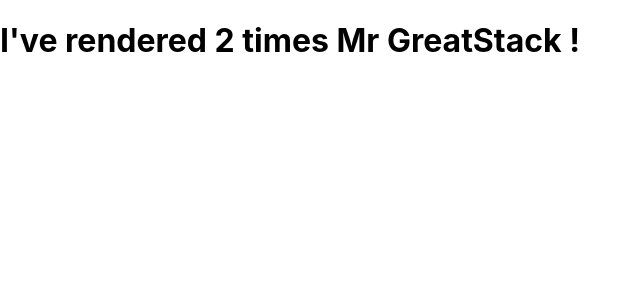
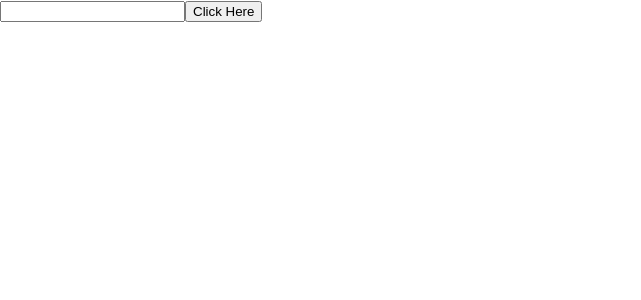
Before and after one commit to AHA193/test, a React (Create React App) app: page / in a window 1280 px wide. Shown: the top 300 px of the page, without its empty margins (0-641 px from the left). Built offline with nearby package versions, Linux system fonts and the light colour scheme.

Commit message:
useRef 3 selon 2 comportements

```diff
--- a/src/App.jsx
+++ b/src/App.jsx
@@ -1,23 +1,25 @@
-import React, { useEffect, useState } from 'react'
+import React, { useEffect, useState, useRef } from 'react'
 import './App.css'
 
 
-// ex 4 UseEffect
-// example so here we will display one counter that will display how many times component gets loaded
+// 3  UseRef
+// ex2  now we will learn about the another use of useRef hook that is accessing the Dom element
+// (selon 2 comportements l.13 selection de l'objet au hint sur le bouton & l.14 + avec un changement d'état)
+// hint 1) <input type="text" >
+// hint 2) <input type="text" style="background: blue;">
 
 function App() {
-  const [count, setCount] = useState(0)
-  const [name, setname] = useState("Mr GreatStack")
+  const inputElem = useRef()
 
-  useEffect(()=>{
-    setTimeout(()=>{
-      setCount(count => count+1);
-    },2000)
-  },[count,name])
+const btnClicked = ()=>{
+  console.log(inputElem.current);
+  inputElem.current.style.background = "blue";
+}
 
   return (
     <>
-      <h1>I've rendered {count} times {name} !</h1>
+    <input type="text" ref={inputElem}/>
+    <button onClick={btnClicked}>Click Here</button>
     </>
   );
 }
```
